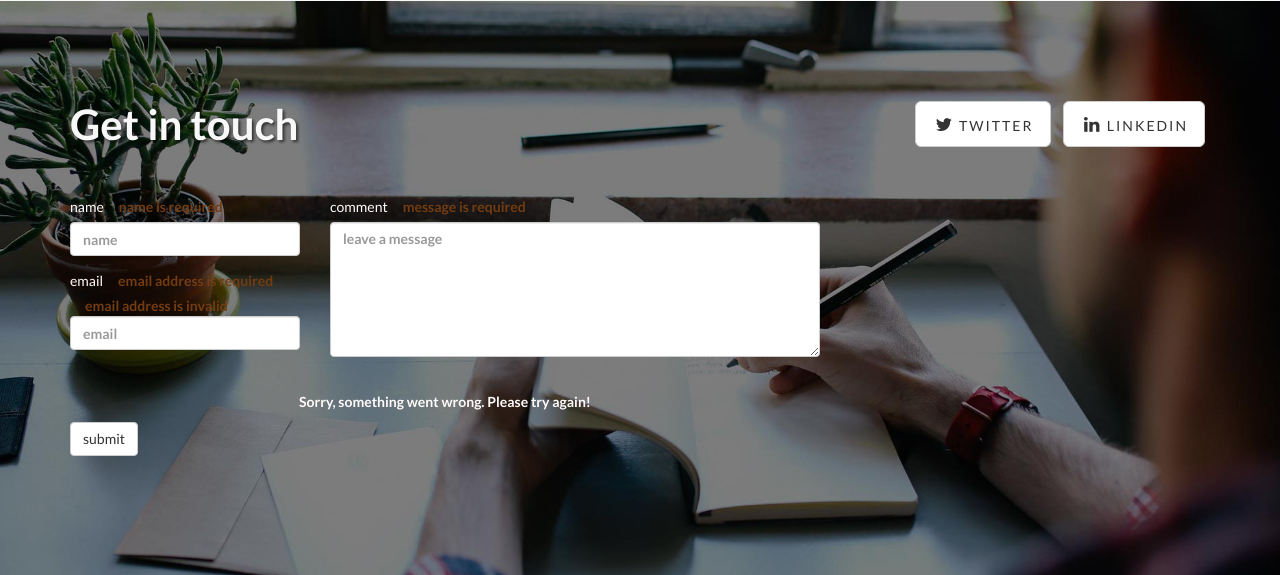
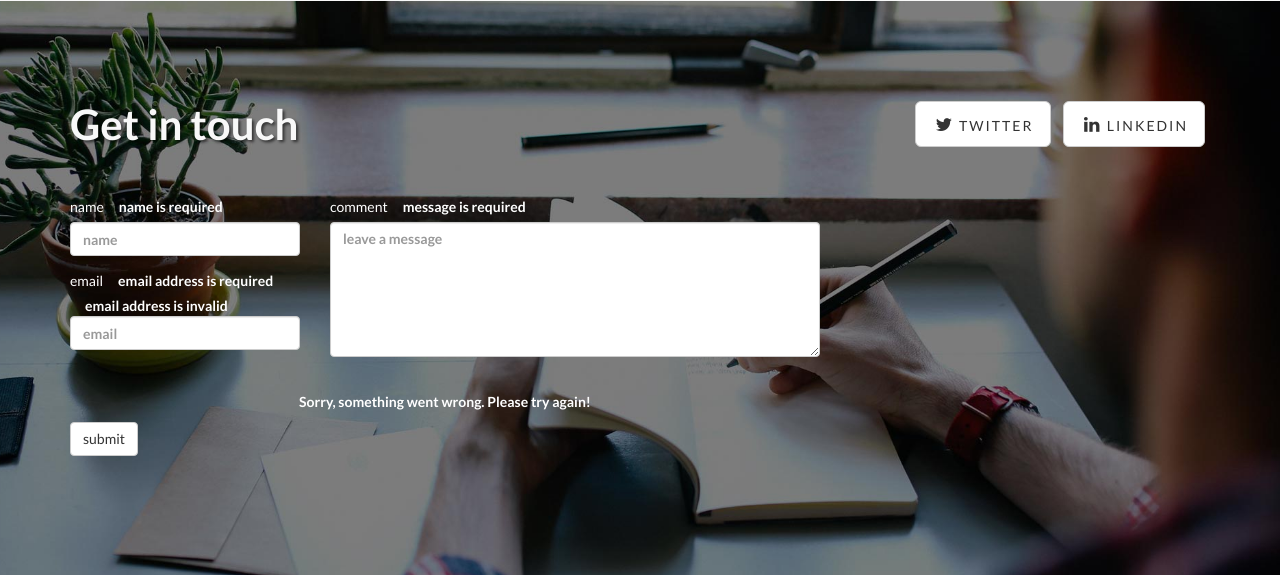
Before and after one commit to benshreeve/benshreeve.github.io, a PHP site: page / in a window 1280 px wide. Shown: the part 2573-3148 px from the top of the page. Run offline with PHP 8.4, Linux system fonts and the light colour scheme.

Commit message:
Form refinements

```diff
--- a/css/form.css
+++ b/css/form.css
@@ -1,6 +1,6 @@
 form {
 	margin: 50px 0 20px 0;
-	color: #FFFBFA;
+	color: #FFF;
 }
 
 label {
@@ -41,18 +41,28 @@ button[type=submit] {
 }
 
 
+/*
 button[type=submit]:hover {
 	color: #F77F25;
+ */
+
+
+button[type=submit]:hover {
+	color: #333;
+    background-color: #fff;
+    border-color: #ccc
 }
+
+
 
 .formError {
 	display: none;
-	color: #733C11 !important;
+	color: #fff !important;
 	padding-left: 15px !important;
 }
 
 #returnMessage {
 	margin-top: 20px;
-	color: #FFFBFA;
+	color: #FFF;
 	text-align: center;
 }
```
